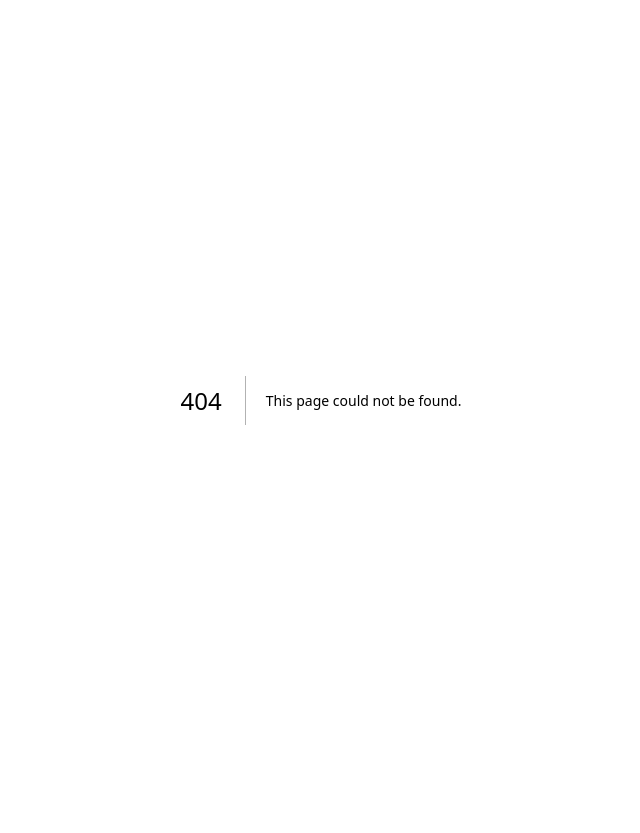
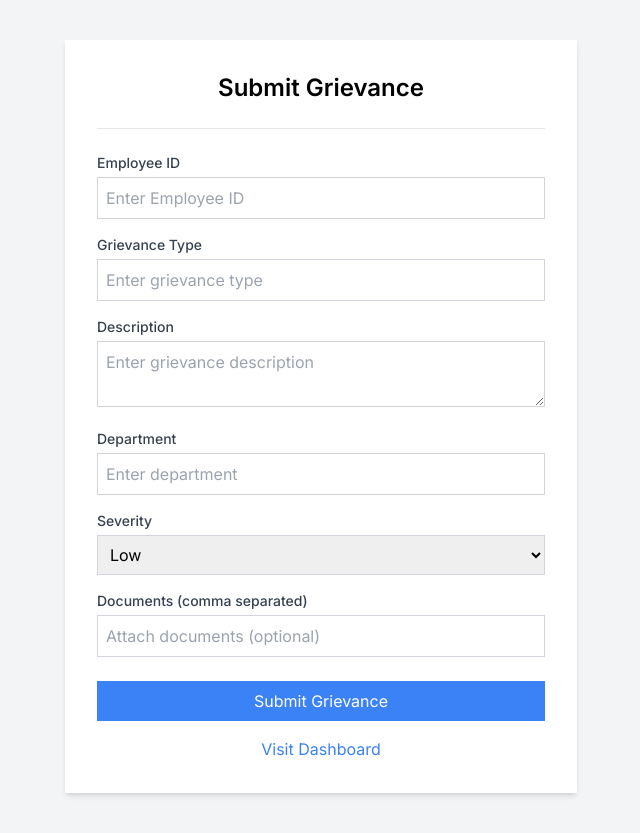
Before and after one commit to yash161/odoo-hackathon, a Next.js app: page /grievance in a window 1280 px wide. Before the commit this address had no page. Shown: the whole page, without its empty margins (319-959 px from the left). Before the commit the page ends 800 px from the top, so only its background shows below. Built offline with nearby package versions, Linux system fonts and the light colour scheme.

Commit message:
adding grievance form

```diff
--- a/package.json
+++ b/package.json
@@ -12,12 +12,15 @@
     "@emotion/react": "^11.11.4",
     "@emotion/styled": "^11.11.5",
     "@mui/material": "^5.15.21",
+    "axios": "^1.7.2",
     "class-variance-authority": "^0.7.0",
     "clsx": "^2.1.1",
     "lucide-react": "^0.399.0",
+    "mongoose": "^8.4.4",
     "next": "14.2.4",
     "react": "^18",
     "react-dom": "^18",
+    "react-hot-toast": "^2.4.1",
     "tailwind-merge": "^2.3.0",
     "tailwindcss-animate": "^1.0.7"
   },
--- /dev/null
+++ b/src/app/api/users/grievance/route.ts
@@ -0,0 +1,38 @@
+// api/createGrievance.js
+
+import { connect } from '@/app/dbConfig/dbConfig';
+import Grievance from '@/app/models/grievance'
+import { NextRequest, NextResponse } from 'next/server';
+import mongoose from 'mongoose';
+
+connect(); // Establish MongoDB connection
+
+export async function POST(request: NextRequest) {
+    try {
+        await mongoose.connection; // Wait for MongoDB connection
+
+        const reqBody = await request.json();
+        const { employeeId, grievanceType, description, department, severity, documents } = reqBody;
+
+        const newGrievance = new Grievance({
+            employeeId,
+            grievanceType,
+            description,
+            department,
+            severity,
+            documents,
+            status: 'Submitted'
+        });
+
+        const savedGrievance = await newGrievance.save();
+
+        return NextResponse.json({
+            message: "Grievance submitted successfully",
+            success: true,
+            savedGrievance
+        });
+
+    } catch (error:any) {
+        return NextResponse.json({ error: error.message }, { status: 500 });
+    }
+}
--- a/src/app/components/home/Home.tsx
+++ b/src/app/components/home/Home.tsx
@@ -40,7 +40,7 @@ function Home() {
               Employees can submit grievances detailing their concerns.
             </Typography>
             <Box sx={{ mt: 2 }}>
-              <Link href="/grievances" passHref>
+              <Link href="/grievance" passHref>
                 <Button variant="contained">Submit Grievance</Button>
               </Link>
             </Box>
--- a/src/app/dbConfig/dbConfig.ts
+++ b/src/app/dbConfig/dbConfig.ts
@@ -0,0 +1,23 @@
+import mongoose from "mongoose";
+
+export async function connect() {
+  try {
+    mongoose.connect(process.env.MONGO_URI!);
+
+    const connection = mongoose.connection;
+
+    connection.on("connected", () => {
+      console.log("MongoDB connected successfully");
+    });
+
+    connection.on("error", (err) => {
+      console.log(
+        "MongoDB connection error. Please make sure MongoDB is running. " + err
+      );
+      process.exit();
+    });
+  } catch (error) {
+    console.log("Something goes wrong!");
+    console.log(error);
+  }
+}
--- /dev/null
+++ b/src/app/grievance/page.tsx
@@ -0,0 +1,146 @@
+"use client";
+import React, { useState } from "react";
+import axios from "axios";
+import { useRouter } from "next/navigation";
+import { toast } from "react-hot-toast";
+import Link from "next/link";
+
+interface GrievanceForm {
+  employeeId: string;
+  grievanceType: string;
+  description: string;
+  department: string;
+  severity: string;
+  documents: string[];
+}
+
+const GrievancePage: React.FC = () => {
+  const router = useRouter();
+
+  const [grievance, setGrievance] = useState<GrievanceForm>({
+    employeeId: "",
+    grievanceType: "",
+    description: "",
+    department: "",
+    severity: "Low",
+    documents: []
+  });
+
+  const [loading, setLoading] = useState(false);
+
+  const handleSubmit = async () => {
+    try {
+      setLoading(true);
+      const response = await axios.post("/api/users/grievance", grievance);
+      console.log("Successfully submitted grievance", response.data);
+      toast.success("Grievance submitted successfully");
+      setTimeout(() => {
+        router.push("/dashboard"); // Redirect to dashboard after successful submission
+      }, 1000);
+    } catch (error: any) {
+      console.error("Failed to submit grievance", error.message);
+      toast.error("Failed to submit grievance");
+    } finally {
+      setLoading(false);
+    }
+  };
+
+  const handleInputChange = (e: React.ChangeEvent<HTMLInputElement | HTMLTextAreaElement | HTMLSelectElement>) => {
+    const { name, value } = e.target;
+    setGrievance({ ...grievance, [name]: value });
+  };
+
+  return (
+    <div className="flex flex-col items-center justify-center min-h-screen bg-gray-100 py-10 px-5">
+      <div className="bg-white shadow-md rounded-lg p-8 w-full max-w-lg">
+        <h1 className="text-2xl font-semibold mb-6 text-center">{loading ? "Processing" : "Submit Grievance"}</h1>
+        <hr className="mb-6" />
+        <div className="mb-4">
+          <label htmlFor="employeeId" className="block text-sm font-medium text-gray-700">Employee ID</label>
+          <input
+            type="text"
+            id="employeeId"
+            name="employeeId"
+            value={grievance.employeeId}
+            onChange={handleInputChange}
+            placeholder="Enter Employee ID"
+            className="mt-1 p-2 border border-gray-300 rounded-lg w-full focus:ring-blue-500 focus:border-blue-500"
+          />
+        </div>
+        <div className="mb-4">
+          <label htmlFor="grievanceType" className="block text-sm font-medium text-gray-700">Grievance Type</label>
+          <input
+            type="text"
+            id="grievanceType"
+            name="grievanceType"
+            value={grievance.grievanceType}
+            onChange={handleInputChange}
+            placeholder="Enter grievance type"
+            className="mt-1 p-2 border border-gray-300 rounded-lg w-full focus:ring-blue-500 focus:border-blue-500"
+          />
+        </div>
+        <div className="mb-4">
+          <label htmlFor="description" className="block text-sm font-medium text-gray-700">Description</label>
+          <textarea
+            id="description"
+            name="description"
+            value={grievance.description}
+            onChange={handleInputChange}
+            placeholder="Enter grievance description"
+            className="mt-1 p-2 border border-gray-300 rounded-lg w-full focus:ring-blue-500 focus:border-blue-500"
+          />
+        </div>
+        <div className="mb-4">
+          <label htmlFor="department" className="block text-sm font-medium text-gray-700">Department</label>
+          <input
+            type="text"
+            id="department"
+            name="department"
+            value={grievance.department}
+            onChange={handleInputChange}
+            placeholder="Enter department"
+            className="mt-1 p-2 border border-gray-300 rounded-lg w-full focus:ring-blue-500 focus:border-blue-500"
+          />
+        </div>
+        <div className="mb-4">
+          <label htmlFor="severity" className="block text-sm font-medium text-gray-700">Severity</label>
+          <select
+            id="severity"
+            name="severity"
+            value={grievance.severity}
+            onChange={handleInputChange}
+            className="mt-1 p-2 border border-gray-300 rounded-lg w-full focus:ring-blue-500 focus:border-blue-500"
+          >
+            <option value="Low">Low</option>
+            <option value="Medium">Medium</option>
+            <option value="High">High</option>
+          </select>
+        </div>
+        <div className="mb-6">
+          <label htmlFor="documents" className="block text-sm font-medium text-gray-700">Documents (comma separated)</label>
+          <input
+            type="text"
+            id="documents"
+            name="documents"
+            value={grievance.documents.join(",")}
+            onChange={(e) => setGrievance({ ...grievance, documents: e.target.value.split(",") })}
+            placeholder="Attach documents (optional)"
+            className="mt-1 p-2 border border-gray-300 rounded-lg w-full focus:ring-blue-500 focus:border-blue-500"
+          />
+        </div>
+        <button
+          onClick={handleSubmit}
+          className="w-full py-2 bg-blue-500 text-white rounded-lg hover:bg-blue-600 focus:outline-none focus:ring-2 focus:ring-blue-500 focus:ring-opacity-50"
+          disabled={loading}
+        >
+          {loading ? "Submitting..." : "Submit Grievance"}
+        </button>
+        <Link href="/dashboard" className="block mt-4 text-center text-blue-500 hover:text-blue-700">
+          Visit Dashboard
+        </Link>
+      </div>
+    </div>
+  );
+};
+
+export default GrievancePage;
--- /dev/null
+++ b/src/app/models/grievance.ts
@@ -0,0 +1,41 @@
+import mongoose from "mongoose";
+
+
+const grievanceSchema = new mongoose.Schema({
+    employeeId: {
+        type: Number,
+        required: true
+    },
+    grievanceType: {
+        type: String,
+        required: true
+    },
+    description: {
+        type: String,
+        required: true
+    },
+    department: {
+        type: String,
+        required: true
+    },
+    severity: {
+        type: String,
+        enum: ['Low', 'Medium', 'High'],
+        default: 'Low'
+    },
+    documents: [String],
+    status: {
+        type: String,
+        enum: ['Submitted', 'In Progress', 'Resolved'],
+        default: 'Submitted'
+    },
+    createdAt: {
+        type: Date,
+        default: Date.now
+    }
+});
+
+
+const Grievance = mongoose.models.Grievance || mongoose.model("Grievance",grievanceSchema)
+
+export default Grievance
--- a/src/app/page.tsx
+++ b/src/app/page.tsx
@@ -2,7 +2,7 @@
 
 import React from 'react';
 import Home from './components/home/Home';
-
+import Link from "next/link";
 
 const HomePage = () => {
   return (
```
Also changed, not shown: 1 other file (tests, documents, lock files or other folders).
